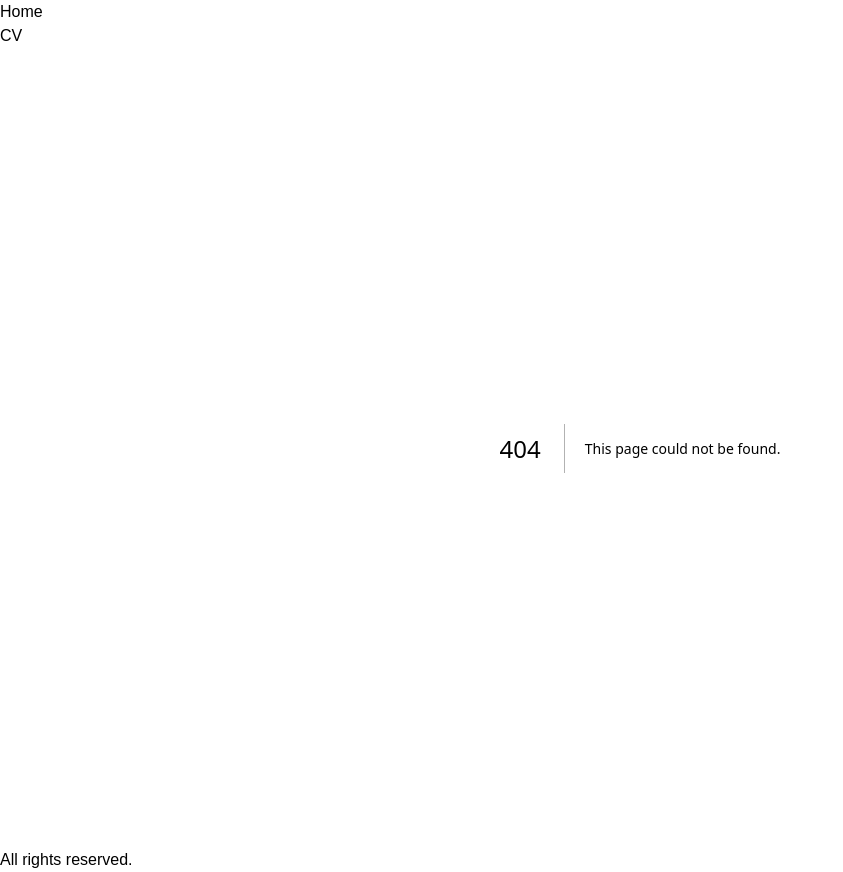
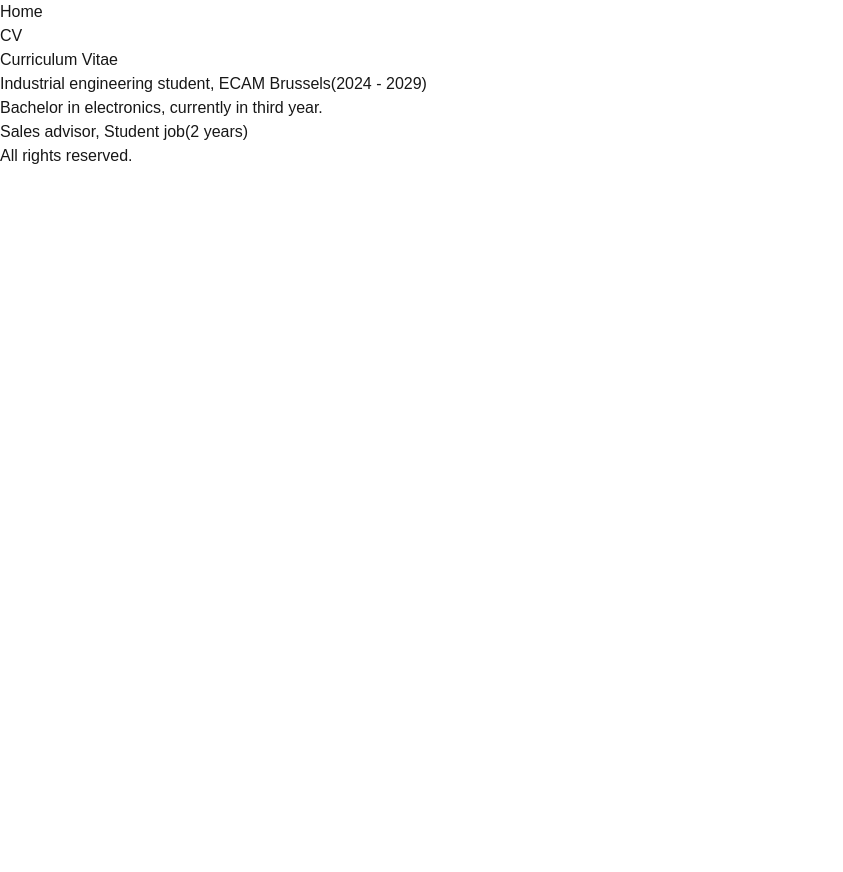
Before and after one commit to Theolibert-maker/site-perso, a Next.js app: page /cv in a window 1280 px wide. Before the commit this address had no page. Shown: the whole page, without its empty margins (0-843 px from the left). After the commit the page ends 800 px from the top, so only its background shows below. Built offline with nearby package versions, Linux system fonts and the light colour scheme.

Commit message:
Add CVEntry component and CV page

```diff
--- /dev/null
+++ b/app/cv/page.tsx
@@ -0,0 +1,17 @@
+import CVEntry from "@/components/CVEntry";
+
+export default function Page() {
+  return (
+    <>
+      <h1>Curriculum Vitae</h1>
+      <CVEntry
+        title="Industrial engineering student"
+        employer="ECAM Brussels"
+        date="2024 - 2029"
+      >
+        <p>Bachelor in electronics, currently in third year.</p>
+      </CVEntry>
+      <CVEntry title="Sales advisor" employer="Student job" date="2 years" />
+    </>
+  );
+}
--- /dev/null
+++ b/components/CVEntry.tsx
@@ -0,0 +1,20 @@
+import { type ReactNode } from "react";
+
+type CVEntryProps = {
+  title: string;
+  employer: string;
+  date: string;
+  children?: ReactNode;
+};
+
+export default function CVEntry(props: CVEntryProps) {
+  return (
+    <div>
+      <h3>
+        {props.title}, {props.employer}
+        ({props.date})
+      </h3>
+      {props.children}
+    </div>
+  );
+}
```
